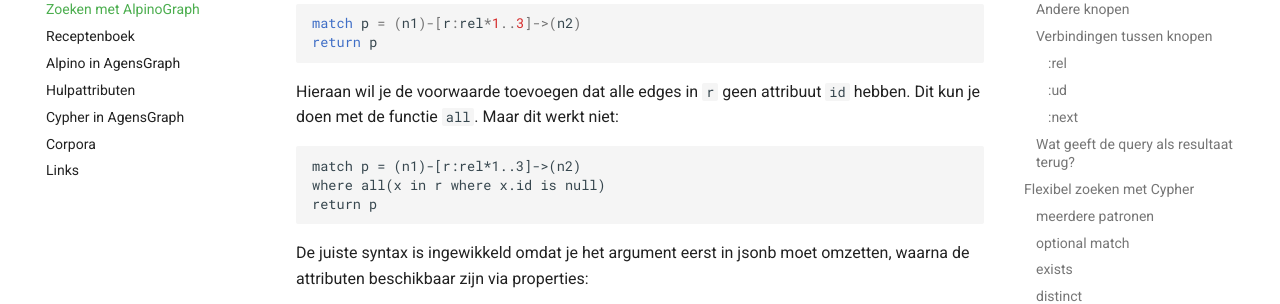
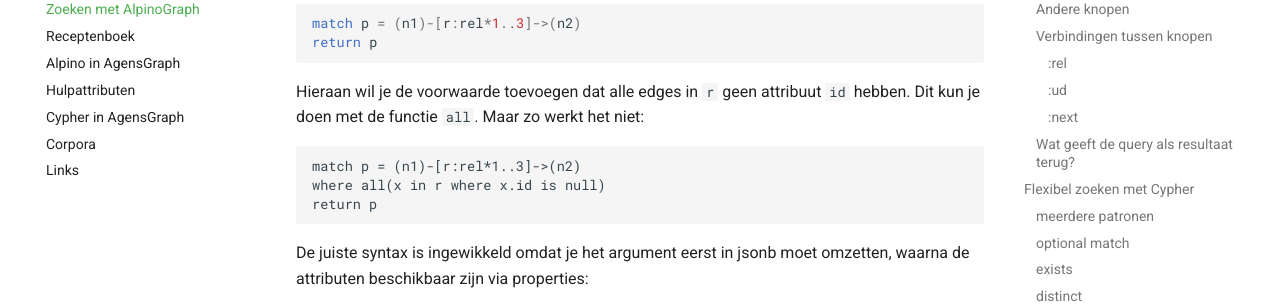
Before and after one commit to rug-compling/alpinograph-docs, an MkDocs documentation site: the page built from docs/zoeken.md, in a window 1280 px wide and 900 px high, scrolled down 9823 px. Shown: the part 153-457 px from the top of the window. Built offline with MkDocs 1.6.1 and Material for MkDocs 9.7.7, drawn with Linux system fonts in a browser that asks for light colours.

Commit message:
zoeken.md

````diff
--- a/docs/zoeken.md
+++ b/docs/zoeken.md
@@ -411,7 +411,7 @@ return p
 
 Hieraan wil je de voorwaarde toevoegen dat alle edges in `r` geen
 attribuut `id` hebben. Dit kun je doen met de functie `all`.
-Maar dit werkt niet:
+Maar zo werkt het niet:
 
 ```text
 match p = (n1)-[r:rel*1..3]->(n2)
````
